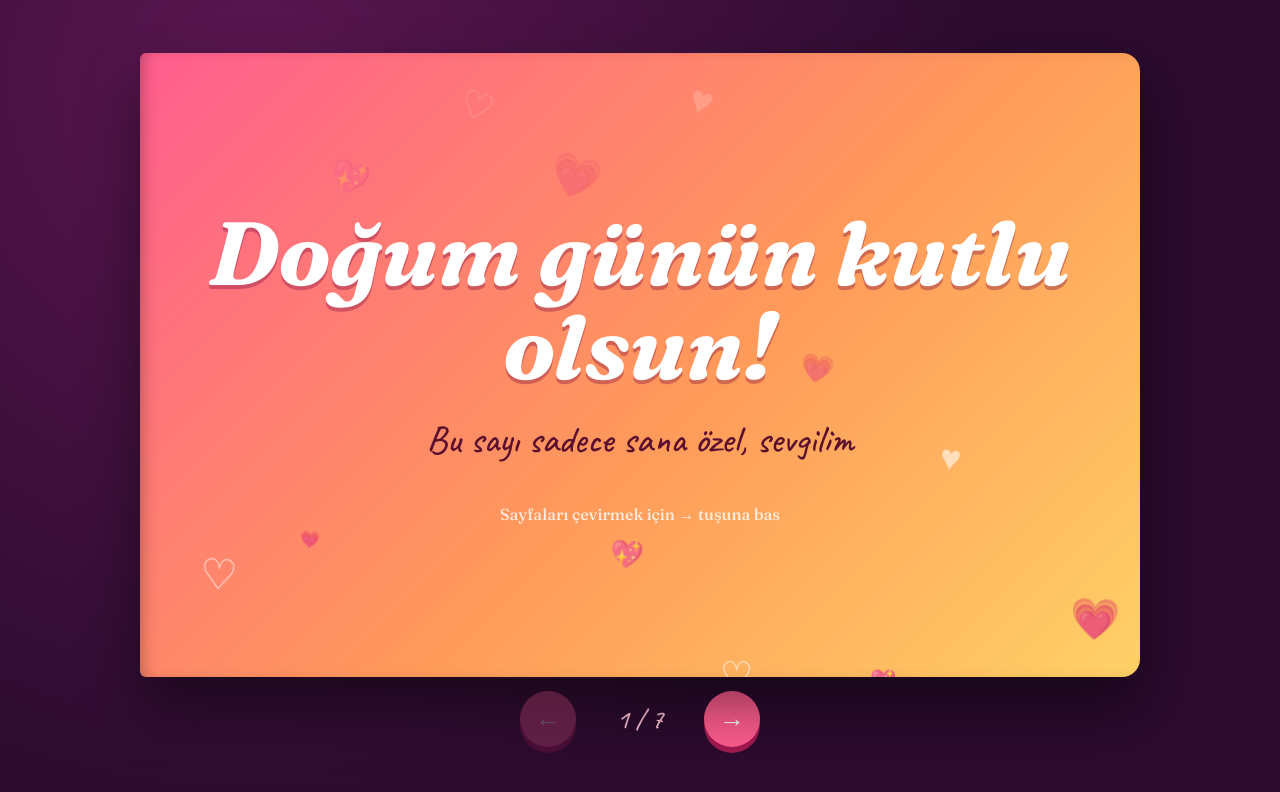
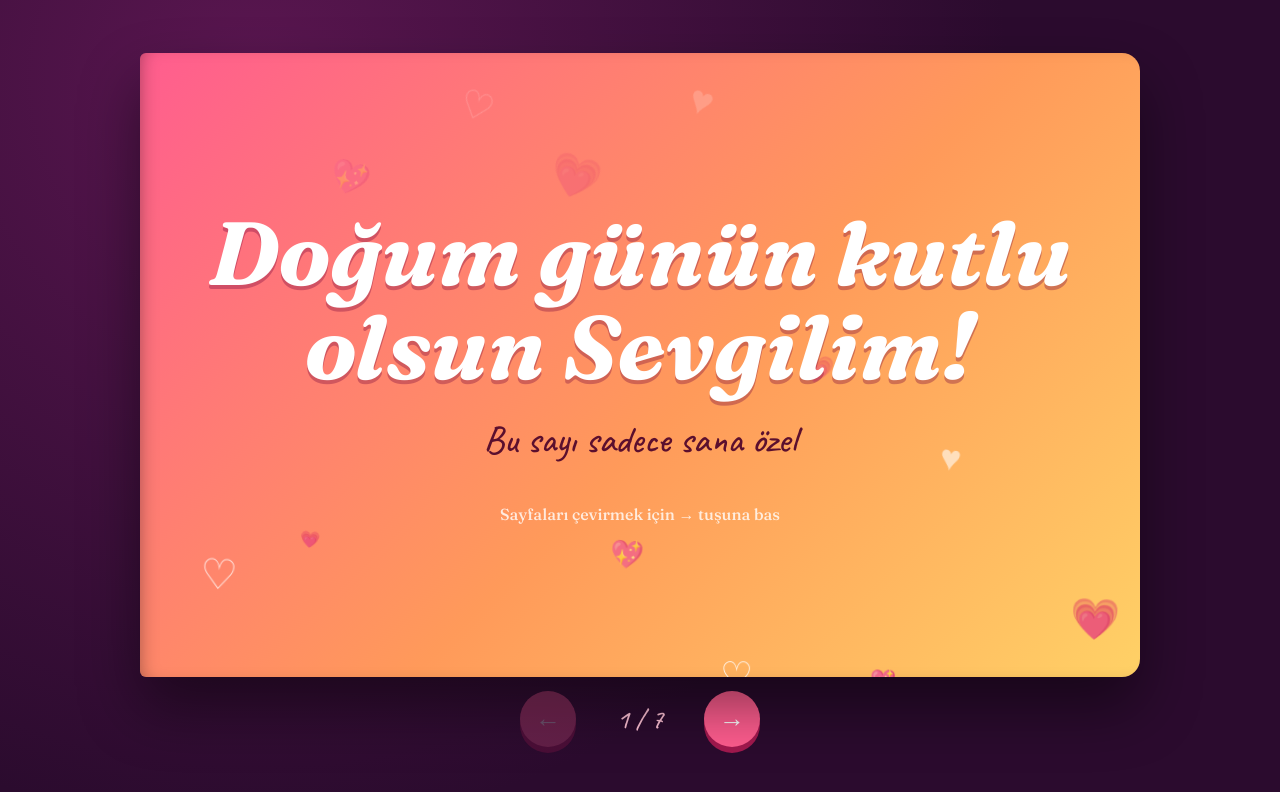
Before and after one commit to aceraorhan/Rabia-k, a plain HTML site: page index.html in a window 1280 px wide. Drawn offline with Linux system fonts and the light colour scheme.

Commit message:
Update index.html

```diff
--- a/index.html
+++ b/index.html
@@ -126,8 +126,8 @@ nav button:focus-visible{outline:3px solid #ffd166;outline-offset:3px}
    - Yeni sayfa için bir { ... }, satırı ekle, silmek için sil.
    ============================================================ */
 const PAGES = [
-  { layout:"cover", title:"Doğum günün kutlu olsun!",
-    text:"Bu sayı sadece sana özel, sevgilim", hint:"Sayfaları çevirmek için → tuşuna bas" },
+  { layout:"cover", title:"Doğum günün kutlu olsun Sevgilim!",
+    text:"Bu sayı sadece sana özel", hint:"Sayfaları çevirmek için → tuşuna bas" },
 
   { layout:"left", theme:"t1", photo:"photos/1.jpg",
     title:"İlk günümüz",
```
